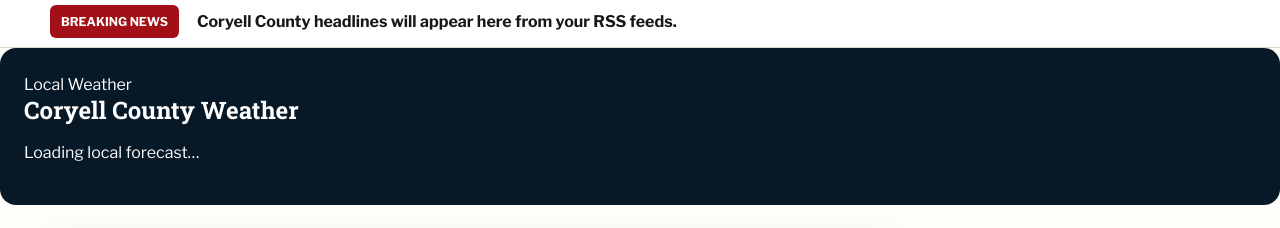
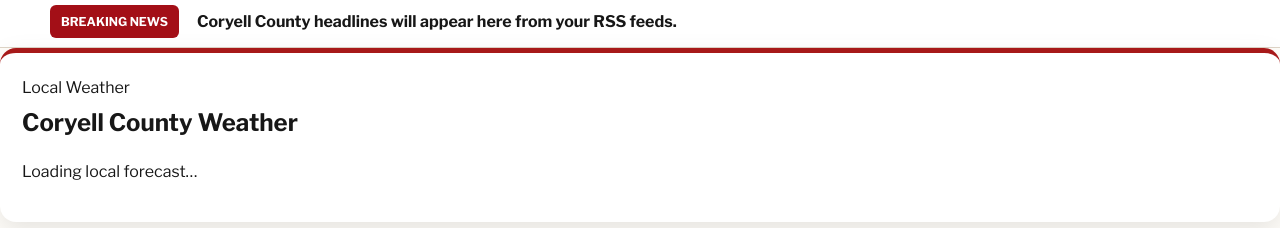
Before and after one commit to cryptoqueen23/CORYELLCOUNTYSCOOP, a plain HTML site: page index.html in a window 1280 px wide. Shown: the part 295-523 px from the top of the page. Drawn offline with nearby package versions, Linux system fonts and the light colour scheme; grey boxes are pictures that could not be loaded.

Commit message:
Update styles.css

```diff
--- a/styles.css
+++ b/styles.css
@@ -304,19 +304,30 @@ button { font: inherit; }
 }
 
 .weather-card {
-  background: var(--navy);
-  color: var(--white);
+  background: #fff;
+  border-top: 5px solid #a71919;
+  padding: 22px;
+  box-shadow: 0 10px 28px rgba(0, 0, 0, 0.1);
 }
 
-.weather-card h2,
-.quick-links h2,
-.complaint-card h2,
-.section-heading h2,
-.scoop-blog h2,
-.community-section h2 {
-  margin: 0;
-  font-family: "Roboto Slab", Georgia, serif;
-  line-height: 1.1;
+.weather-card h2 {
+  margin: 4px 0 14px;
+}
+
+.weather-current {
+  display: flex;
+  align-items: center;
+  gap: 18px;
+}
+
+.weather-temperature {
+  font-size: 3rem;
+  font-weight: 800;
+  line-height: 1;
+}
+
+.weather-details p {
+  margin: 4px 0;
 }
 
 .weather-row {
```
